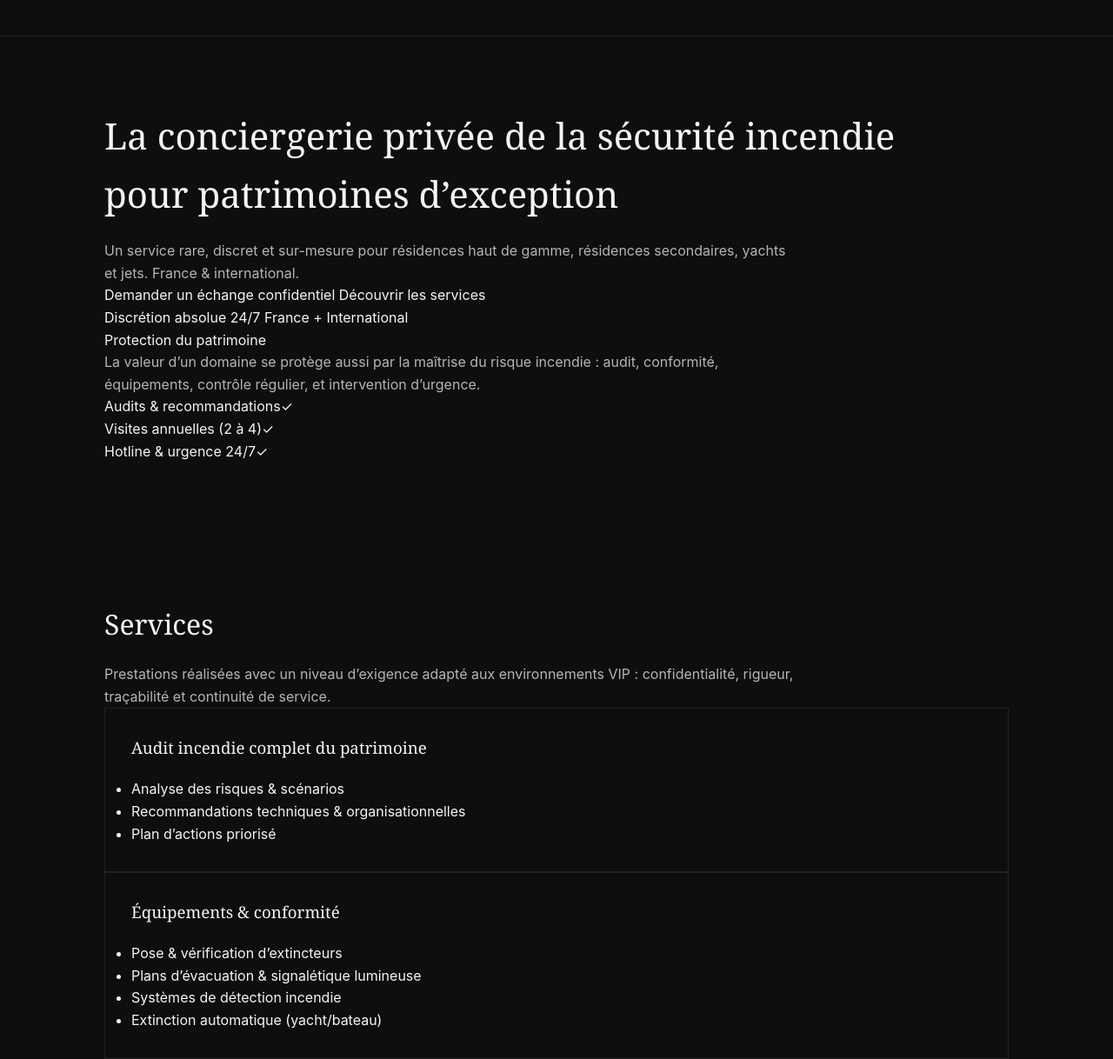
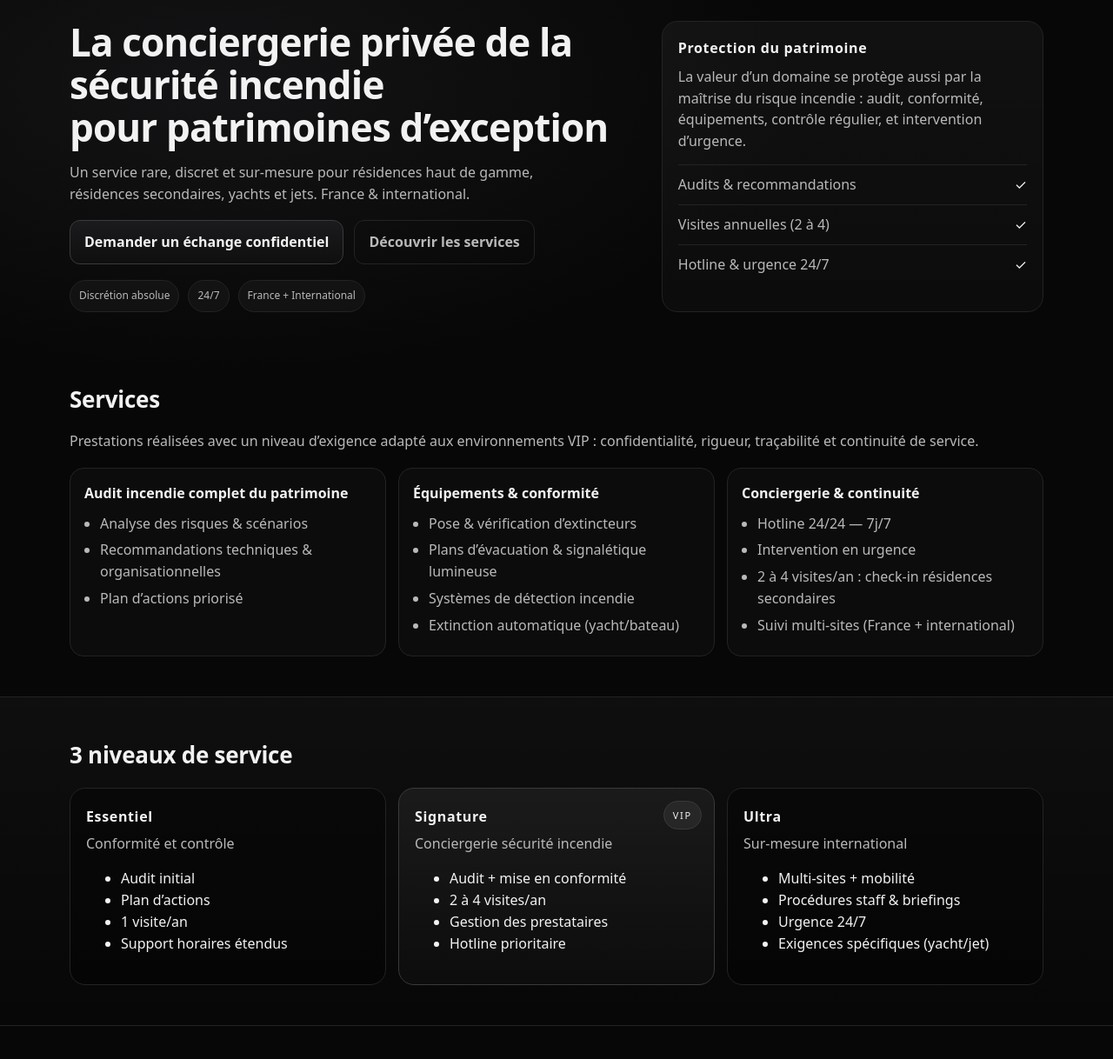
Before and after one commit to Ibravince/fire-estate-office, a plain HTML site: page index.html in a window 1280 px wide. Shown: the part 116-1334 px from the top of the page at 87% size. Drawn offline with Linux system fonts and the light colour scheme.

Commit message:
Update style.css

```diff
--- a/style.css
+++ b/style.css
@@ -1,103 +1,192 @@
-:root {
-  --black: #0e0e0e;
-  --dark: #1c1c1c;
-  --gray: #b5b5b5;
-  --white: #f5f5f5;
+:root{
+  --bg:#070707;
+  --panel:#0f0f10;
+  --panel2:#0b0b0c;
+  --text:#f2f2f2;
+  --muted:#b9b9b9;
+  --line:#232325;
+  --accent:#ffffff;
 }
 
-* {
-  margin: 0;
-  padding: 0;
-  box-sizing: border-box;
+*{box-sizing:border-box}
+html,body{margin:0;padding:0}
+body{
+  font-family: ui-sans-serif, system-ui, -apple-system, Segoe UI, Roboto, Arial, "Helvetica Neue", sans-serif;
+  background: radial-gradient(1200px 600px at 20% 10%, #141416 0%, var(--bg) 55%) no-repeat, var(--bg);
+  color:var(--text);
+  line-height:1.55;
 }
 
-body {
-  font-family: "Inter", Arial, sans-serif;
-  background: var(--black);
-  color: var(--white);
-  line-height: 1.6;
+a{color:var(--text);text-decoration:none}
+a:hover{opacity:.9}
+
+.container{width:min(1120px, 92vw); margin:0 auto}
+
+.header{
+  position:sticky; top:0; z-index:10;
+  background: rgba(7,7,7,.7);
+  backdrop-filter: blur(10px);
+  border-bottom:1px solid var(--line);
+}
+.nav{
+  display:flex; align-items:center; justify-content:space-between;
+  padding:14px 0;
+}
+.brand{display:flex; gap:12px; align-items:center}
+.logo{height:38px; width:auto; border-radius:8px}
+.brand-name{font-weight:700; letter-spacing:.06em}
+.brand-tag{color:var(--muted); font-size:13px; margin-top:2px}
+
+.lang{display:flex; gap:10px; align-items:center}
+.lang-link{
+  font-size:12px; letter-spacing:.12em;
+  padding:8px 10px; border:1px solid var(--line);
+  border-radius:999px; color:var(--muted)
+}
+.lang-link.is-active{color:var(--text); border-color:#3a3a3c}
+
+.hero{padding:64px 0 34px}
+.hero-grid{
+  display:grid;
+  grid-template-columns: 1.2fr .8fr;
+  gap:22px;
+  align-items:stretch;
+}
+h1{
+  font-size: clamp(30px, 4vw, 44px);
+  line-height:1.12;
+  margin:0 0 14px;
+  letter-spacing:-.02em;
+}
+.lead{color:var(--muted); font-size:16px; margin:0 0 18px; max-width:60ch}
+
+.cta{display:flex; gap:12px; flex-wrap:wrap; margin:18px 0 18px}
+.btn{
+  display:inline-flex; align-items:center; justify-content:center;
+  padding:12px 16px;
+  border-radius:12px;
+  border:1px solid #3a3a3c;
+  background:linear-gradient(180deg, #1b1b1d, #0f0f10);
+  color:var(--text);
+  font-weight:600;
+}
+.btn-ghost{
+  background:transparent;
+  border:1px solid var(--line);
+  color:var(--muted);
 }
 
-a {
-  color: var(--white);
-  text-decoration: none;
+.badges{display:flex; gap:10px; flex-wrap:wrap}
+.badge{
+  font-size:12px; color:var(--muted);
+  border:1px solid var(--line);
+  padding:8px 10px; border-radius:999px;
+  background: rgba(255,255,255,.03);
 }
 
-header, footer {
-  padding: 40px 80px;
-  border-bottom: 1px solid #222;
+.hero-card{
+  border:1px solid var(--line);
+  background: linear-gradient(180deg, rgba(255,255,255,.04), rgba(255,255,255,.02));
+  border-radius:18px;
+  padding:18px;
+}
+.hero-card-title{font-weight:700; letter-spacing:.04em; margin-bottom:8px}
+.hero-card-text{color:var(--muted); margin:0 0 14px}
+.hero-card-lines .line{
+  display:flex; justify-content:space-between;
+  padding:10px 0;
+  border-top:1px solid var(--line);
+  color:var(--muted);
+}
+.hero-card-lines .line span:last-child{color:var(--text)}
+
+.section{padding:46px 0}
+.section-dark{
+  background: linear-gradient(180deg, rgba(255,255,255,.03), rgba(255,255,255,0));
+  border-top:1px solid var(--line);
+  border-bottom:1px solid var(--line);
 }
 
-nav {
-  display: flex;
-  justify-content: space-between;
-  align-items: center;
+h2{margin:0 0 10px; font-size:26px; letter-spacing:-.01em}
+h3{margin:0 0 10px; font-size:16px}
+.muted{color:var(--muted)}
+
+.grid3{
+  display:grid;
+  grid-template-columns: repeat(3, 1fr);
+  gap:14px;
+  margin-top:18px;
 }
 
-nav a {
-  margin-left: 30px;
-  font-size: 14px;
-  color: var(--gray);
+.card{
+  border:1px solid var(--line);
+  background: rgba(255,255,255,.02);
+  border-radius:16px;
+  padding:16px;
+}
+.card ul{margin:10px 0 0; padding-left:18px; color:var(--muted)}
+.card li{margin:6px 0}
+
+.pricing{
+  display:grid;
+  grid-template-columns: repeat(3, 1fr);
+  gap:14px;
+  margin-top:18px;
+}
+.price-card{
+  border:1px solid var(--line);
+  background: rgba(0,0,0,.35);
+  border-radius:18px;
+  padding:18px;
+  position:relative;
+}
+.price-card.is-featured{
+  border-color:#3a3a3c;
+  background: linear-gradient(180deg, rgba(255,255,255,.06), rgba(255,255,255,.02));
+}
+.pill{
+  position:absolute; top:14px; right:14px;
+  font-size:11px; letter-spacing:.16em;
+  border:1px solid #3a3a3c;
+  padding:7px 10px; border-radius:999px;
+  color:var(--text);
+  background: rgba(255,255,255,.06);
+}
+.price-name{font-weight:800; letter-spacing:.04em; margin-top:2px}
+.price-desc{color:var(--muted); margin:6px 0 10px}
+
+.gallery{
+  display:grid;
+  grid-template-columns: repeat(3, 1fr);
+  gap:12px;
+  margin-top:18px;
+}
+.ph{
+  border:1px dashed #2f2f31;
+  border-radius:16px;
+  padding:22px;
+  min-height:110px;
+  display:flex; align-items:center; justify-content:center;
+  color:var(--muted);
+  background: rgba(255,255,255,.02);
+  text-align:center;
 }
 
-nav a:hover {
-  color: var(--white);
+.contact{
+  display:grid;
+  grid-template-columns: repeat(2, 1fr);
+  gap:14px;
+  margin-top:18px;
 }
 
-section {
-  padding: 80px;
-  max-width: 1200px;
-  margin: auto;
+.footer{
+  border-top:1px solid var(--line);
+  padding:18px 0 26px;
+  color:var(--muted);
 }
+.footer-inner{display:flex; justify-content:space-between; gap:12px; flex-wrap:wrap}
 
-h1, h2, h3 {
-  font-family: "Georgia", serif;
-  font-weight: 400;
-  margin-bottom: 20px;
+@media (max-width: 920px){
+  .hero-grid{grid-template-columns:1fr}
+  .grid3,.pricing,.gallery,.contact{grid-template-columns:1fr}
 }
-
-h1 {
-  font-size: 42px;
-}
-
-h2 {
-  font-size: 32px;
-}
-
-p {
-  color: var(--gray);
-  max-width: 800px;
-}
-
-.button {
-  display: inline-block;
-  margin-top: 30px;
-  padding: 12px 28px;
-  border: 1px solid var(--white);
-  font-size: 14px;
-}
-
-.button:hover {
-  background: var(--white);
-  color: var(--black);
-}
-
-.grid {
-  display: grid;
-  grid-template-columns: repeat(auto-fit, minmax(260px, 1fr));
-  gap: 40px;
-  margin-top: 40px;
-}
-
-.card {
-  border: 1px solid #222;
-  padding: 30px;
-}
-
-footer {
-  border-top: 1px solid #222;
-  margin-top: 80px;
-  text-align: center;
-  font-size: 13px;
-  color: var(--gray);
-}
```
